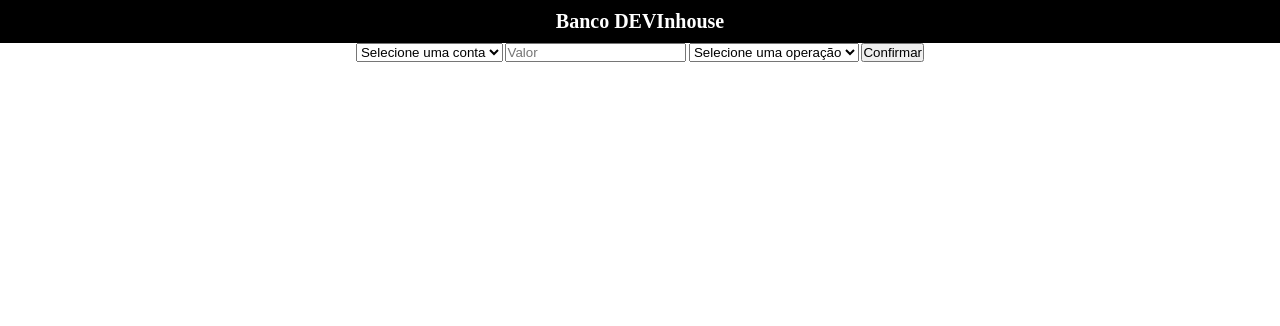
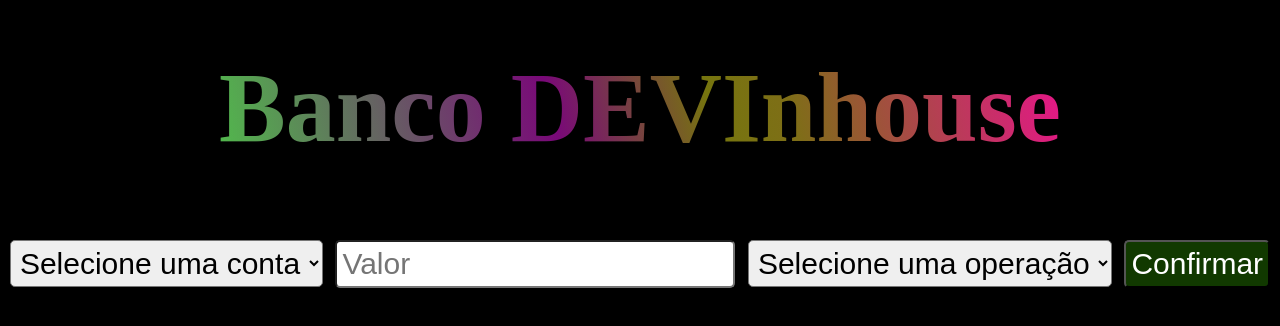
Before and after one commit to Marcelo-Lecampos/DevinHouse, a plain HTML site: page semana 4/1 ao 7/index.html in a window 1280 px wide. Drawn offline with Linux system fonts and the light colour scheme.

Commit message:
Add func de cálculos bancários e ajustes html/css

```diff
--- a/semana 4/1 ao 7/index.html
+++ b/semana 4/1 ao 7/index.html
@@ -1,29 +1,32 @@
 <!DOCTYPE html>
 <html lang="en">
   <head>
-    <meta charset="UTF-8">
-    <meta http-equiv="X-UA-Compatible" content="IE=edge">
-    <meta name="viewport" content="width=device-width, initial-scale=1.0">
+    <meta charset="UTF-8" />
+    <meta http-equiv="X-UA-Compatible" content="IE=edge" />
+    <meta name="viewport" content="width=device-width, initial-scale=1.0" />
     <title>Desafio Semana 4</title>
-    <link rel="stylesheet" href="style.css">
+    <link rel="stylesheet" href="style.css" />
     <script defer src="./script.js"></script>
   </head>
-<body  onload="adicionarContas()">
+  <body>
+    <header>
       <h1>Banco DEVInhouse</h1>
+    </header>
 
-    <form  method="post">
+    <main>
+      <form id="form" method="post">
         <select id="contas" name="conta">
           <option value="">Selecione uma conta</option>
-
         </select>
-        <input type="text" name="valor" placeholder="Valor">
-        <select name="operacao">
+        <input type="number" id="valor" name="valor" placeholder="Valor" />
+        <select id="operacao" name="operacao">
           <option value="">Selecione uma operação</option>
-            <option value="sacar">Sacar</option>
-            <option value="depositar">Depositar</option>
+          <option id="sacar" value="sacar">Sacar</option>
+          <option id="depositar" value="depositar">Depositar</option>
         </select>
         <button type="submit">Confirmar</button>
       </form>
+    </main>
 
     <!--
         Vamos criar as contas dos nossos cliente e adicionar opções ao select de contas:
@@ -32,6 +35,5 @@
 
 
      -->
-
   </body>
 </html>
--- a/semana 4/1 ao 7/script.js
+++ b/semana 4/1 ao 7/script.js
@@ -1,28 +1,82 @@
+// 🧲Selectores DOM:
+const body = document.querySelector("body");
+const formulario = document.querySelector("#form");
+const select = document.querySelector("#contas");
+const inputValor = document.querySelector("#valor");
+const operacao = document.querySelector("#operacao");
 
-const arrayContas = [
+// 🧾 Dados dos usuários:
+let arrayContas = [
   {
     id: 1,
-        titular: 'Josh',
-        saldo: 3456
+    titular: "Josh",
+    saldo: 3456,
   },
   {
     id: 2,
-        titular: 'Teddy',
-        saldo: 1324
+    titular: "Teddy",
+    saldo: 1324,
   },
   {
     id: 3,
-        titular: 'Camilla',
-        saldo: 5789
+    titular: "Camilla",
+    saldo: 5789,
+  },
+];
+
+// 🏹 Adiciona o array de contas no select:
+const adicionarContas = () => {
+  arrayContas.forEach((conta) => {
+    const option = document.createElement("option");
+    option.value = conta.titular;
+    option.saldo = conta.saldo;
+    option.innerHTML = conta.titular;
+    select.appendChild(option);
+  });
+};
+body.onload = adicionarContas;
+
+// 💽 Funções:
+
+let validarValor = (valor, i) => {
+  if (valor <= 0) {
+    console.log("Valor inválido");
+    return false;
+  } else if (valor > arrayContas[i].saldo) {
+    console.log("Saldo insuficiente");
+    return false;
+  } else if (valor <= arrayContas[i].saldo) {
+    console.log("sucesso");
+    console.log(arrayContas[i].saldo);
+    return true;
   }
-]
+};
 
-const adicionarContas = () => {
-    const select = document.querySelector('#contas')
-    arrayContas.forEach(conta => {
-        const option = document.createElement('option')
-        option.value = conta.id
-        option.innerHTML = conta.titular
-        select.appendChild(option)
-    } )
+const atualizarForm = (formulario.onsubmit = (event) => {
+  event.preventDefault();
+  // ⚙ Values
+  const valor = inputValor.value;
+  const optionTitular = select.value;
+  const operacaoEscolhida = operacao.value;
+
+  //⚙ Looping para encontrar options selecionadas e execultar operações
+  arrayContas.forEach((conta, i) => {
+    if (
+      conta.titular === optionTitular &&
+      operacaoEscolhida === "depositar" &&
+      validarValor(valor, i)
+    ) {
+      conta.saldo += parseFloat(valor);
+      return console.log(conta.saldo);
+    } else if (
+      conta.titular === optionTitular &&
+      operacaoEscolhida === "sacar" &&
+      validarValor(valor, i)
+    ) {
+      conta.saldo -= parseFloat(valor);
+      return console.log(conta.saldo);
     }
+  });
+});
+
+//⚙ Consoles logs
--- a/semana 4/1 ao 7/style.css
+++ b/semana 4/1 ao 7/style.css
@@ -3,22 +3,50 @@ html {
 }
 body {
   box-sizing: border-box;
+  background-color: #000;
 }
 * {
   margin: 0;
   padding: 0;
 }
 
-h1 {
+header {
   text-align: center;
-  font-size: 2em;
+}
+
+header h1 {
+  font-size: 10em;
   font-weight: bold;
-  color: #fff;
-  background-color: #000;
+  color: transparent;
   padding: 0.5em;
+  display: inline-block;
+  background: linear-gradient(76deg, rgba(74,218,68,1) 0%, rgba(121,9,120,1) 41%, rgba(118,117,14,1) 57%, rgba(126,110,23,1) 65%, rgba(255,0,164,1) 100%);
+  background-clip: text;
+
 }
 
 form {
   width: 100%;
   text-align: center;
+  padding-top: 2rem;
 }
+
+form > * {
+  margin: 0.5rem;
+  font-size: 3rem;
+  border-radius: 0.5rem;
+  padding: 0.5rem;
+}
+
+form > button{
+  background-color: rgb(17, 57, 0);
+  color: #fff;
+
+}
+
+form > button:hover{
+  background-color: rgb(37, 115, 4);
+  color: #fff;
+  border-radius: 0.5rem;
+  padding: 0.5rem;
+}
```
Also changed, not shown: 1 other file. Lines whose indentation alone changed are shown as unchanged.
